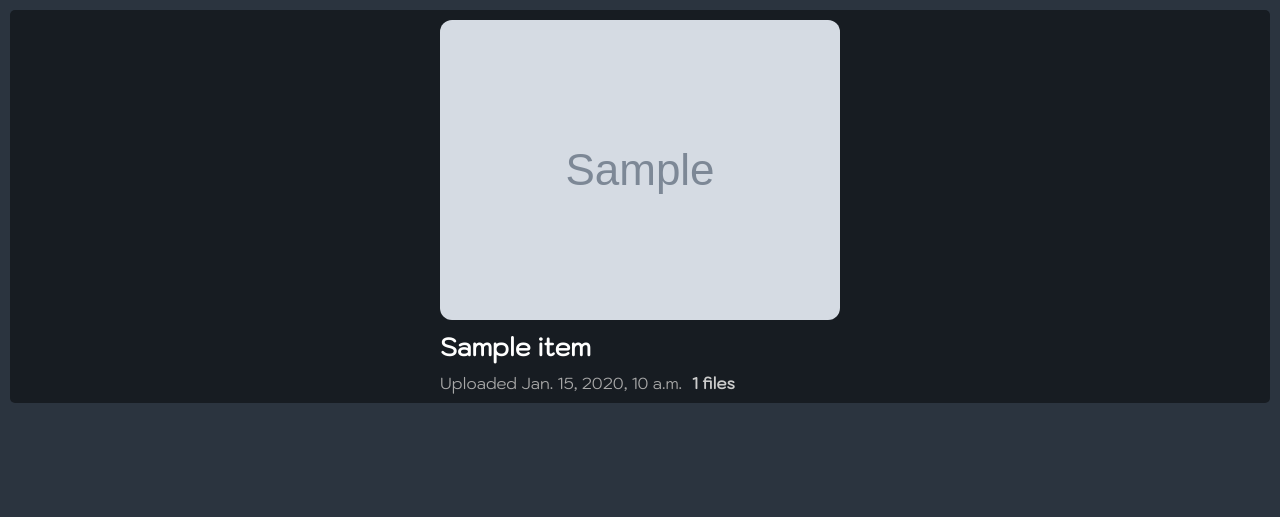
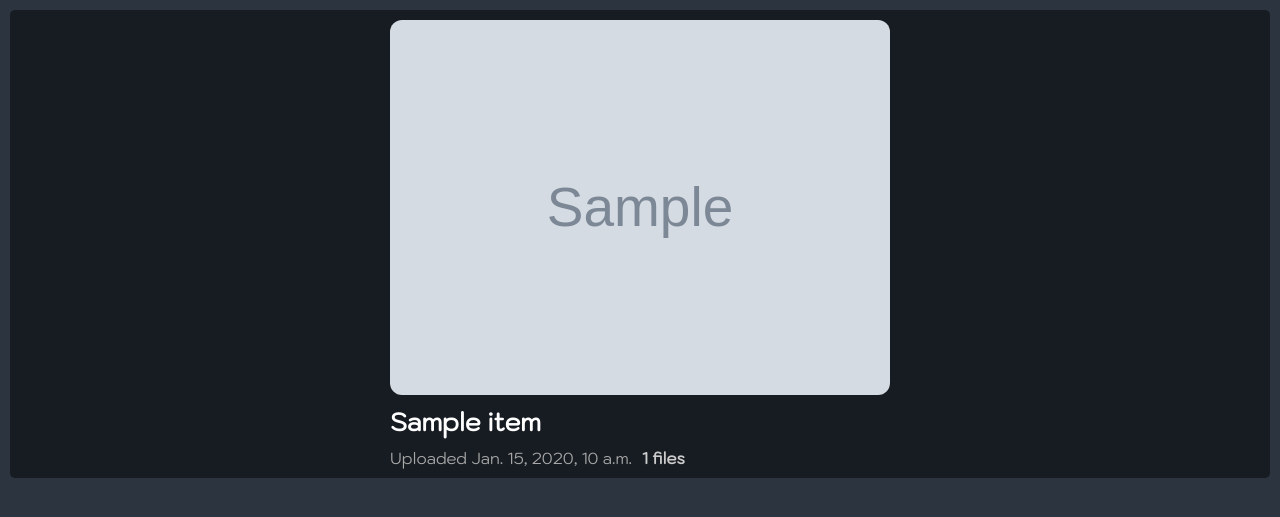
Before and after one commit to nickkipshidze/mrrobot-site, a Django app: template templates/view.html in a window 1280 px wide. Shown: the part 60-577 px from the top of the page. Run offline with Django 4.2, Linux system fonts and the light colour scheme; the template is opened without the code that fills it: most values are stand-ins (such as "Sample title", 1, 10 or a date in 2020); grey boxes marked "Sample" are stand-in pictures.

Commit message:
Fix thumbnail size

```diff
--- a/static/css/view.css
+++ b/static/css/view.css
@@ -8,12 +8,13 @@
 .mediawidget {
     display: flex;
     flex-direction: column;
-    max-width: 500px;
+    width: 500px;
     gap: 10px;
 }
 
 .mediawidget > img {
     border-radius: 12px;
+    width: 100%;
 }
 
 .mediawidget > h1 {
```
